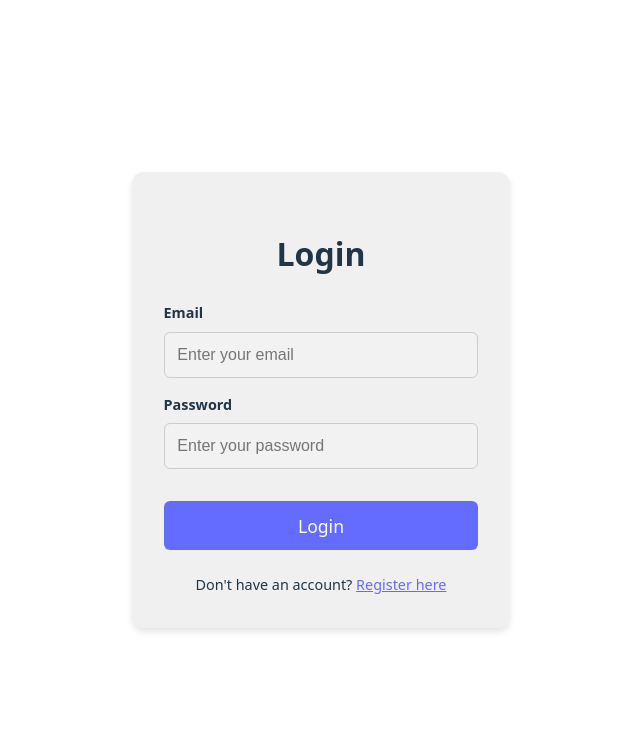
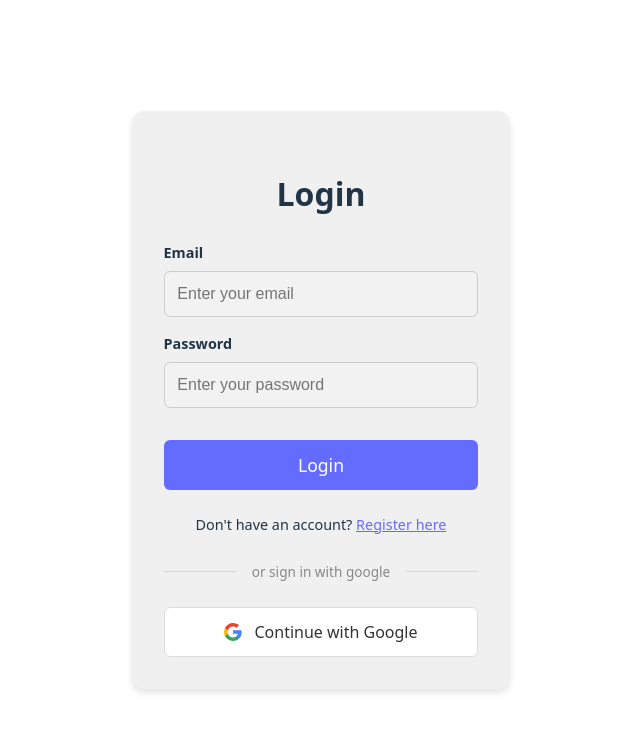
Before and after one commit to jackfish823/Liav-Noam-Frontend, a React (Vite) app: page /login in a window 1280 px wide. Shown: the top 732 px of the page, without its empty margins (351-991 px from the left). Built offline with nearby package versions, Linux system fonts and the light colour scheme; no server answers.

Commit message:
added auth using google

```diff
--- a/package.json
+++ b/package.json
@@ -11,6 +11,7 @@
   },
   "dependencies": {
     "@hookform/resolvers": "^5.2.2",
+    "@react-oauth/google": "^0.13.4",
     "@tanstack/react-query": "^5.90.20",
     "axios": "^1.13.2",
     "react": "^19.2.0",
--- a/src/components/auth/Login.tsx
+++ b/src/components/auth/Login.tsx
@@ -4,10 +4,12 @@ import {zodResolver} from '@hookform/resolvers/zod';
 import {useAuth} from '../../hooks/useAuth';
 import {useNavigate, Link} from 'react-router-dom';
 import {loginSchema, type LoginFormData} from './schemas';
+import {useGoogleLogin} from '@react-oauth/google';
+import GoogleIcon from '../icons/GoogleIcon';
 import './auth.css';
 
 const Login: React.FC = () => {
-    const {login, error: authError, isLoading} = useAuth();
+    const {login, googleLogin, error: authError, isLoading} = useAuth();
     const navigate = useNavigate();
 
     const {
@@ -25,6 +27,20 @@ const Login: React.FC = () => {
         } catch (err) {
         }
     };
+
+    const handleGoogleLogin = useGoogleLogin({
+        onSuccess: async (tokenResponse) => {
+            try {
+                await googleLogin(tokenResponse.access_token);
+                navigate('/');
+            } catch (err) {
+                console.error('Google login error:', err);
+            }
+        },
+        onError: () => {
+            console.error('Google login failed');
+        },
+    });
 
     return (
         <div className="auth-container">
@@ -62,6 +78,18 @@ const Login: React.FC = () => {
             <div className="auth-switch">
                 Don't have an account? <Link to="/register">Register here</Link>
             </div>
+            <div className="auth-divider">
+                <span>or sign in with google</span>
+            </div>
+            <button
+                type="button"
+                className="google-btn"
+                onClick={() => handleGoogleLogin()}
+                disabled={isLoading}
+            >
+                <GoogleIcon />
+                Continue with Google
+            </button>
         </div>
     );
 };
--- a/src/components/auth/auth.css
+++ b/src/components/auth/auth.css
@@ -91,6 +91,7 @@
 
 .auth-switch {
     margin-top: 1.5rem;
+    margin-bottom: 0;
     font-size: 0.9rem;
 }
 
@@ -153,3 +154,92 @@
     opacity: 0.6;
     cursor: not-allowed;
 }
+
+.auth-divider {
+    width: 100%;
+    text-align: center;
+    margin: 1.5rem 0;
+    position: relative;
+}
+
+.auth-divider::before {
+    content: '';
+    position: absolute;
+    left: 0;
+    top: 50%;
+    width: 100%;
+    height: 1px;
+    background-color: rgba(255, 255, 255, 0.2);
+}
+
+@media (prefers-color-scheme: light) {
+    .auth-divider::before {
+        background-color: rgba(0, 0, 0, 0.1);
+    }
+}
+
+.auth-divider span {
+    position: relative;
+    background-color: #1a1a1a;
+    padding: 0 1rem;
+    font-size: 0.85rem;
+    color: #888;
+}
+
+@media (prefers-color-scheme: light) {
+    .auth-divider span {
+        background-color: #f0f0f0;
+    }
+}
+
+.google-btn {
+    width: 100%;
+    padding: 0.8rem;
+    font-size: 1rem;
+    font-weight: 500;
+    background-color: rgba(255, 255, 255, 0.1);
+    color: inherit;
+    border: 1px solid rgba(255, 255, 255, 0.2);
+    border-radius: 6px;
+    cursor: pointer;
+    transition: all 0.3s;
+    display: flex;
+    align-items: center;
+    justify-content: center;
+    gap: 0.75rem;
+}
+
+.google-btn:hover {
+    background-color: rgba(255, 255, 255, 0.15);
+    border-color: rgba(255, 255, 255, 0.3);
+    transform: translateY(-1px);
+    box-shadow: 0 4px 8px rgba(0, 0, 0, 0.2);
+}
+
+.google-btn:active {
+    transform: translateY(0);
+}
+
+.google-btn:disabled {
+    opacity: 0.6;
+    cursor: not-allowed;
+    transform: none;
+}
+
+.google-btn svg {
+    flex-shrink: 0;
+}
+
+@media (prefers-color-scheme: light) {
+    .google-btn {
+        background-color: #fff;
+        color: #333;
+        border-color: #ddd;
+    }
+
+    .google-btn:hover {
+        background-color: #f8f8f8;
+        border-color: #ccc;
+        box-shadow: 0 4px 8px rgba(0, 0, 0, 0.1);
+    }
+}
--- /dev/null
+++ b/src/components/icons/GoogleIcon.tsx
@@ -0,0 +1,19 @@
+import { type FC } from 'react';
+
+interface GoogleIconProps {
+    width?: number;
+    height?: number;
+}
+
+const GoogleIcon: FC<GoogleIconProps> = ({ width = 18, height = 18 }) => {
+    return (
+        <svg width={width} height={height} viewBox="0 0 18 18" xmlns="http://www.w3.org/2000/svg">
+            <path d="M17.64 9.2c0-.637-.057-1.251-.164-1.84H9v3.481h4.844c-.209 1.125-.843 2.078-1.796 2.717v2.258h2.908c1.702-1.567 2.684-3.874 2.684-6.615z" fill="#4285F4"/>
+            <path d="M9.003 18c2.43 0 4.467-.806 5.956-2.18L12.05 13.56c-.806.54-1.836.86-3.047.86-2.344 0-4.328-1.584-5.036-3.711H.96v2.332C2.44 15.983 5.485 18 9.003 18z" fill="#34A853"/>
+            <path d="M3.964 10.712c-.18-.54-.282-1.117-.282-1.71 0-.593.102-1.17.282-1.71V4.96H.957C.347 6.175 0 7.55 0 9.002c0 1.452.348 2.827.957 4.042l3.007-2.332z" fill="#FBBC05"/>
+            <path d="M9.003 3.58c1.321 0 2.508.454 3.44 1.345l2.582-2.58C13.464.891 11.428 0 9.003 0 5.485 0 2.44 2.017.96 4.958L3.967 7.29c.708-2.127 2.692-3.71 5.036-3.71z" fill="#EA4335"/>
+        </svg>
+    );
+};
+
+export default GoogleIcon;
--- a/src/context/AuthContext.tsx
+++ b/src/context/AuthContext.tsx
@@ -1,6 +1,6 @@
 import React, { useState, useEffect, type ReactNode } from 'react';
 import { AuthContext } from './AuthContextDef';
-import { login as authLogin, logout as authLogout, register as authRegister } from '../services/auth.service';
+import { login as authLogin, logout as authLogout, register as authRegister, googleLogin as authGoogleLogin } from '../services/auth.service';
 import { getUserById, updateUserProfile } from '../services/user.service';
 import type { IUser } from '../types';
 
@@ -40,6 +40,23 @@ export const AuthProvider: React.FC<{ children: ReactNode }> = ({ children }) =>
             setUser(userData);
         } catch (err: any) {
             setError(err.response?.data?.message || 'Login failed');
+            throw err;
+        } finally {
+            setIsLoading(false);
+        }
+    };
+
+    const googleLogin = async (credential: string) => {
+        setIsLoading(true);
+        setError(null);
+        try {
+            const response = await authGoogleLogin(credential);
+            const userData = await getUserById(response._id);
+
+            setUser(userData);
+        } catch (err: any) {
+            setError(err.response?.data?.message || 'Google login failed');
+
             throw err;
         } finally {
             setIsLoading(false);
@@ -89,7 +106,7 @@ export const AuthProvider: React.FC<{ children: ReactNode }> = ({ children }) =>
     };
 
     return (
-        <AuthContext.Provider value={{ user, isAuthenticated: !!user, isLoading, error, login, register, logout, updateUser }}>
+        <AuthContext.Provider value={{ user, isAuthenticated: !!user, isLoading, error, login, googleLogin, register, logout, updateUser }}>
             {children}
         </AuthContext.Provider>
     );
--- a/src/context/AuthContextDef.ts
+++ b/src/context/AuthContextDef.ts
@@ -7,6 +7,7 @@ export interface AuthContextType {
     isLoading: boolean;
     error: string | null;
     login: (credentials: { email: string; password: string }) => Promise<void>;
+    googleLogin: (credential: string) => Promise<void>;
     register: (data: Partial<IUser> & { password: string }, imageFile?: File | null) => Promise<void>;
     logout: () => Promise<void>;
     updateUser: (data: Partial<IUser>) => Promise<void>;
--- a/src/main.tsx
+++ b/src/main.tsx
@@ -2,6 +2,7 @@ import { StrictMode } from 'react'
 import { createRoot } from 'react-dom/client'
 import { BrowserRouter } from 'react-router-dom'
 import { QueryClient, QueryClientProvider } from '@tanstack/react-query'
+import { GoogleOAuthProvider } from '@react-oauth/google'
 import './index.css'
 import App from './App.tsx'
 import { AuthProvider } from './context/AuthContext.tsx'
@@ -16,14 +17,18 @@ const queryClient = new QueryClient({
   },
 })
 
+const GOOGLE_CLIENT_ID = import.meta.env.VITE_GOOGLE_CLIENT_ID || '';
+
 createRoot(document.getElementById('root')!).render(
   <StrictMode>
     <BrowserRouter>
-      <QueryClientProvider client={queryClient}>
-        <AuthProvider>
-          <App />
-        </AuthProvider>
-      </QueryClientProvider>
+      <GoogleOAuthProvider clientId={GOOGLE_CLIENT_ID} locale='en'>
+        <QueryClientProvider client={queryClient}>
+          <AuthProvider>
+            <App />
+          </AuthProvider>
+        </QueryClientProvider>
+      </GoogleOAuthProvider>
     </BrowserRouter>
   </StrictMode>,
 )
--- a/src/services/auth.service.ts
+++ b/src/services/auth.service.ts
@@ -55,6 +55,18 @@ export const logout = async () => {
     }
 };
 
+export const googleLogin = async (credential: string) => {
+    const response = await apiClient.post<LoginResponse>('/auth/google', { credential });
+
+    if (response.data.token) {
+        localStorage.setItem('accessToken', response.data.token);
+        localStorage.setItem('refreshToken', response.data.refreshToken);
+        localStorage.setItem('userId', response.data._id);
+    }
+
+    return response.data;
+};
+
 export const isAuthenticated = () => {
     return !!localStorage.getItem('accessToken');
 };
```
Also changed, not shown: 2 other files (tests, documents, lock files or other folders).
